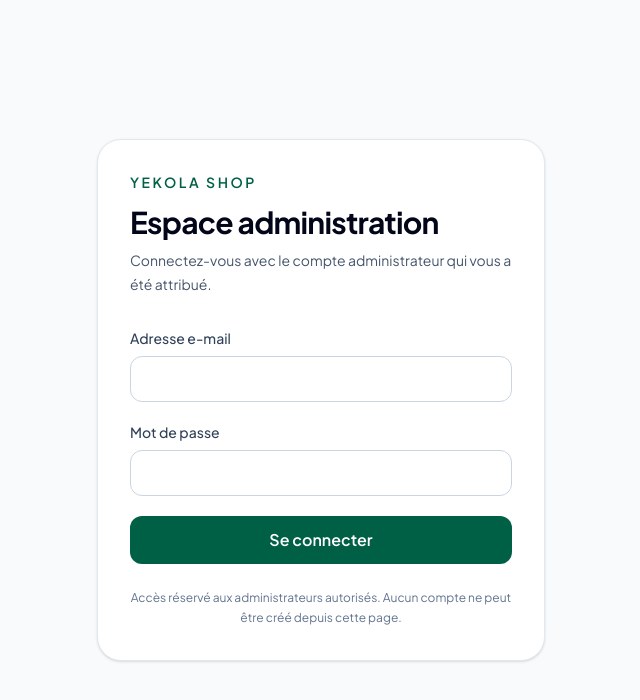
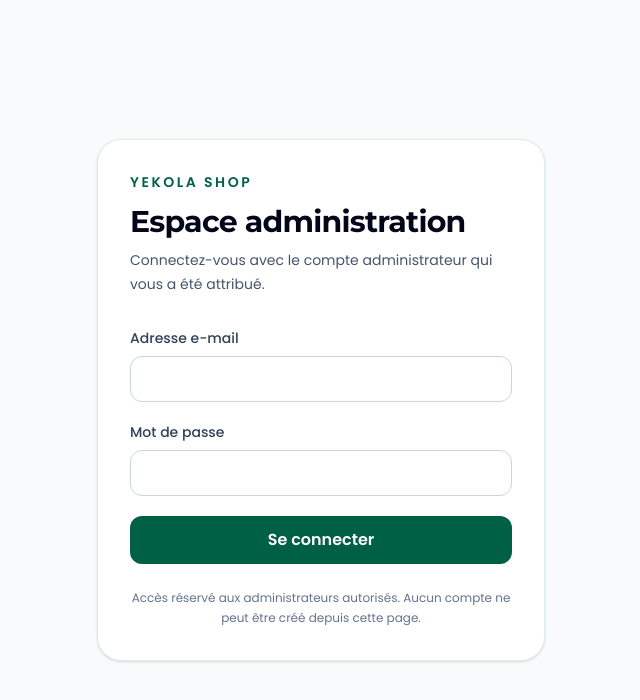
Before and after one commit to KingMadova/Yekola-Shop, a Next.js app: page /admin/connexion in a window 1280 px wide. Shown: the top 700 px of the page, without its empty margins (319-959 px from the left). Built offline with nearby package versions, Linux system fonts and the light colour scheme; no server answers; the database is empty.

Commit message:
style(shop): load Yekola Business typography and theme color

```diff
--- a/src/app/layout.tsx
+++ b/src/app/layout.tsx
@@ -1,12 +1,13 @@
 import type { Metadata, Viewport } from "next";
-import { Plus_Jakarta_Sans } from "next/font/google";
+import { Montserrat, Poppins } from "next/font/google";
 import { Suspense, type ReactNode } from "react";
 import { CatalogProvider } from "@/components/providers/CatalogProvider";
 import { SITE_NAME, SITE_URL } from "@/lib/config";
 import { getCatalog } from "@/lib/data/catalog";
 import "./globals.css";
 
-const font = Plus_Jakarta_Sans({ subsets: ["latin"], display: "swap" });
+const montserrat = Montserrat({ subsets: ["latin"], variable: "--font-montserrat", display: "swap" });
+const poppins = Poppins({ subsets: ["latin"], weight: ["400", "500", "600", "700"], variable: "--font-poppins", display: "swap" });
 
 export const metadata: Metadata = {
   metadataBase: new URL(SITE_URL),
@@ -16,7 +17,7 @@ export const metadata: Metadata = {
   alternates: { canonical: SITE_URL },
 };
 
-export const viewport: Viewport = { themeColor: "#123D32" };
+export const viewport: Viewport = { themeColor: "#FF6A1A" };
 
 async function CatalogApp({ children }: { children: ReactNode }) {
   const products = await getCatalog();
@@ -27,9 +28,9 @@ function CatalogAppFallback() {
   return (
     <main id="contenu" className="mx-auto min-h-[50vh] w-full max-w-7xl flex-1 px-4 py-8">
       <div aria-hidden="true" className="space-y-4">
-        <div className="h-8 w-2/3 animate-pulse rounded-lg bg-[#e9e5d9]" />
-        <div className="h-4 w-full max-w-xl animate-pulse rounded bg-[#eeeae0]" />
-        <div className="h-56 w-full animate-pulse rounded-2xl bg-[#eeeae0]" />
+        <div className="h-8 w-2/3 animate-pulse rounded-lg bg-[#ffe4c9]" />
+        <div className="h-4 w-full max-w-xl animate-pulse rounded bg-[#fff0df]" />
+        <div className="h-56 w-full animate-pulse rounded-2xl bg-[#fff0df]" />
       </div>
       <p className="sr-only">Chargement de la boutique…</p>
     </main>
@@ -39,7 +40,7 @@ function CatalogAppFallback() {
 export default function RootLayout({ children }: { children: ReactNode }) {
   return (
     <html lang="fr" data-scroll-behavior="smooth">
-      <body className={`${font.className} flex min-h-dvh flex-col bg-[#fbfaf6] text-[#26392e] antialiased`}>
+      <body className={`${montserrat.variable} ${poppins.variable} flex min-h-dvh flex-col bg-[#fff9f3] text-[#30231d] antialiased`}>
         <a href="#contenu" className="sr-only focus:not-sr-only focus:absolute focus:left-2 focus:top-2 focus:z-50 focus:rounded-lg focus:bg-white focus:p-3">
           Aller au contenu
         </a>
```
